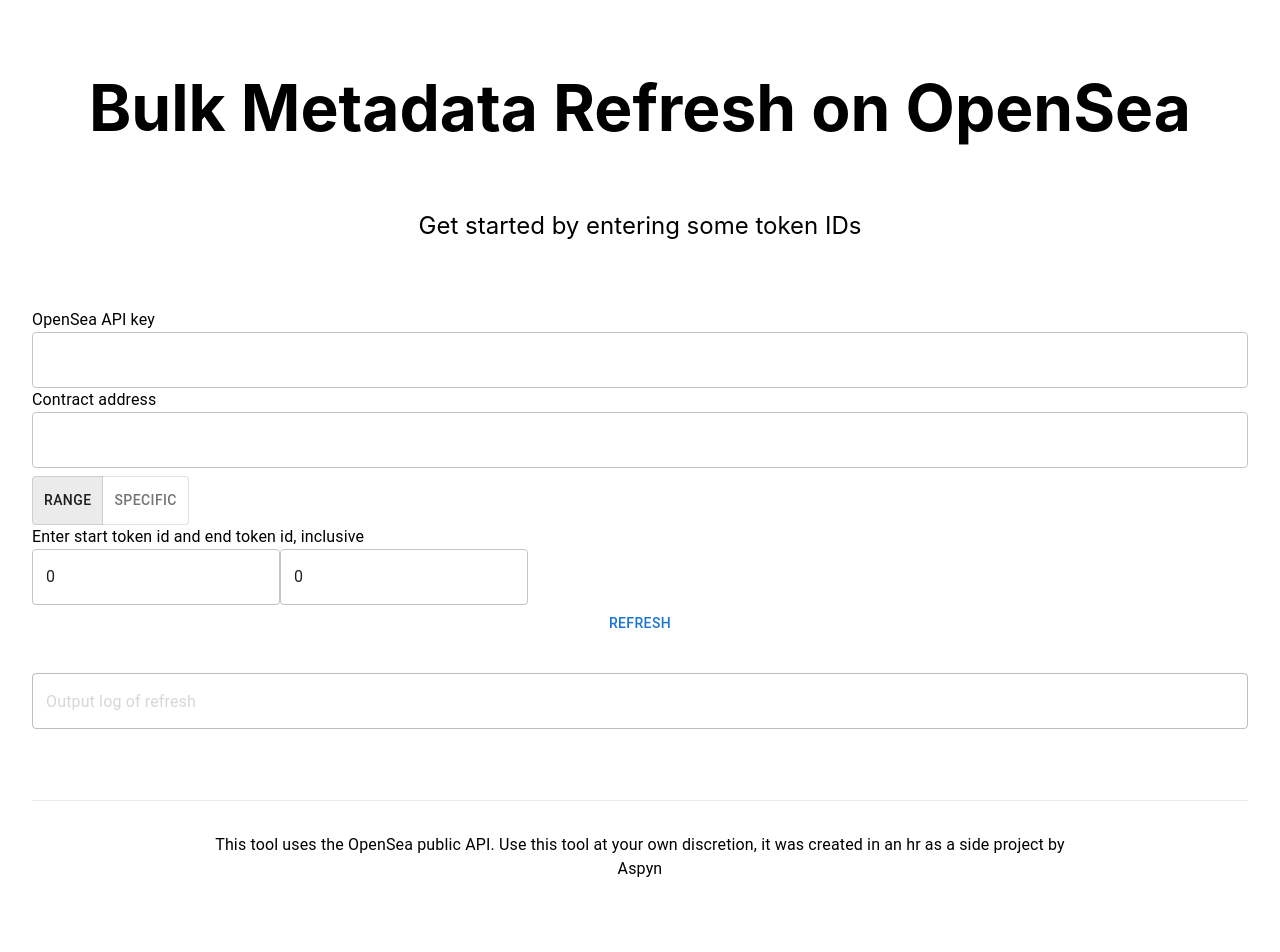
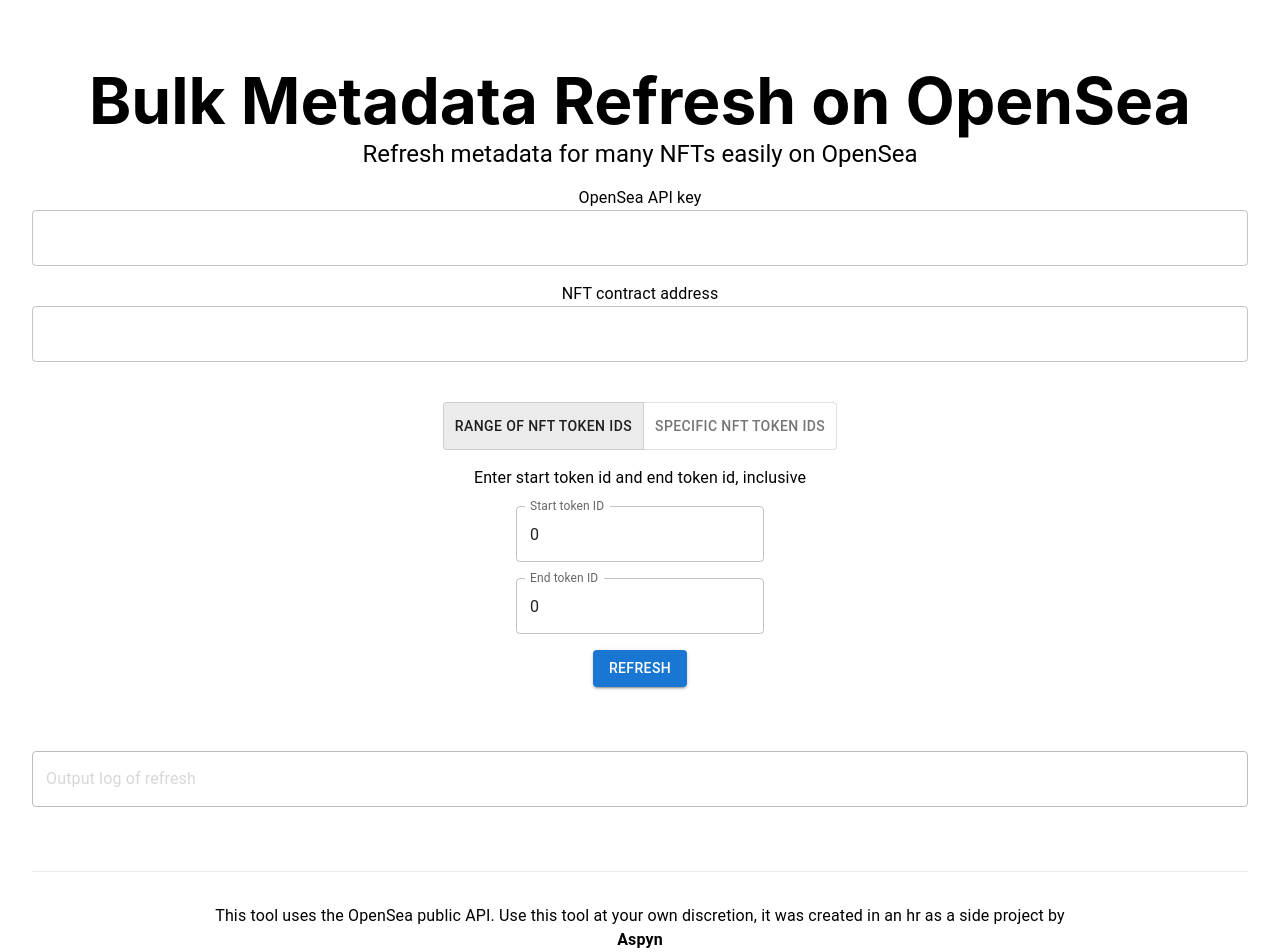
Before and after one commit to stuckinaboot/opensea-bulk-metadata-refresh, a Next.js app in the folder opensea-bulk-metadata-refresh/: page / in a window 1280 px wide. Shown: the top 952 px of the page. Before the commit the page ends 913 px from the top, so only its background shows below. Built offline with nearby package versions, Linux system fonts and the light colour scheme.

Commit message:
clean up

```diff
--- a/opensea-bulk-metadata-refresh/components/BulkRefresh.tsx
+++ b/opensea-bulk-metadata-refresh/components/BulkRefresh.tsx
@@ -13,8 +13,8 @@
 import SpecificComponent from "./SpecificComponent";
 
 enum BulkRefreshType {
-  RANGE = "range",
-  SPECIFIC = "specific",
+  RANGE = "range of NFT token IDs",
+  SPECIFIC = "Specific NFT token IDs",
 }
 async function sleep(ms: number) {
   return new Promise((resolve) => setTimeout(resolve, ms));
@@ -111,7 +111,17 @@
   }, 300);
 
   return (
-    <Grid container justifyContent="center">
+    <Grid
+      container
+      justifyContent="center"
+      style={{ textAlign: "center" }}
+      spacing={2}
+    >
+      <Grid item xs={12}>
+        <Typography variant="h5">
+          Refresh metadata for many NFTs easily on OpenSea
+        </Typography>
+      </Grid>
       <Grid item xs={12}>
         <Typography>OpenSea API key</Typography>
         <TextField
@@ -121,7 +131,7 @@
         />
       </Grid>
       <Grid item xs={12}>
-        <Typography>Contract address</Typography>
+        <Typography>NFT contract address</Typography>
         <TextField
           value={contractAddress}
           onChange={(e) => setContractAddress(e.target.value)}
@@ -166,7 +176,11 @@
           />
         </Grid>
       )}
-      <Button onClick={refresh}>Refresh</Button>
+      <Grid item>
+        <Button onClick={refresh} variant="contained">
+          Refresh
+        </Button>
+      </Grid>
       <Grid item xs={12}>
         <Box mt={4} />
       </Grid>
--- a/opensea-bulk-metadata-refresh/components/RangeComponent.tsx
+++ b/opensea-bulk-metadata-refresh/components/RangeComponent.tsx
@@ -8,8 +8,13 @@
   onUpdateEndTokenId: (updated: string) => void;
 }) {
   return (
+    <Grid container item xs={12} spacing={2}>
       <Grid item xs={12}>
-      <Typography>Enter start token id and end token id, inclusive</Typography>
+        <Typography>
+          Enter start token id and end token id, inclusive
+        </Typography>
+      </Grid>
+      <Grid item xs={12}>
         <TextField
           value={props.startTokenId}
           onChange={(e) => {
@@ -24,7 +29,10 @@
               props.onUpdateStartTokenId(value);
             }
           }}
+          label="Start token ID"
         />
+      </Grid>
+      <Grid item xs={12}>
         <TextField
           value={props.endTokenId}
           onChange={(e) => {
@@ -39,7 +47,9 @@
               props.onUpdateEndTokenId(value);
             }
           }}
+          label="End token ID"
         />
+      </Grid>
     </Grid>
   );
 }
--- a/opensea-bulk-metadata-refresh/pages/index.tsx
+++ b/opensea-bulk-metadata-refresh/pages/index.tsx
@@ -16,10 +16,6 @@
 
       <main className={styles.main}>
         <h1 className={styles.title}>Bulk Metadata Refresh on OpenSea</h1>
-
-        <p className={styles.description}>
-          Get started by entering some token IDs
-        </p>
         <BulkRefresh />
       </main>
 
@@ -27,9 +23,15 @@
         <Typography>
           This tool uses the OpenSea public API. Use this tool at your own
           discretion, it was created in an hr as a side project by{" "}
-          <span>
-            <a href="https://twitter.com/AspynPalatnick">Aspyn</a>
-          </span>
+          <b>
+            <a
+              href="https://twitter.com/AspynPalatnick"
+              target="_blank"
+              rel="noreferrer"
+            >
+              Aspyn
+            </a>
+          </b>
         </Typography>
       </footer>
     </div>
```
Lines whose indentation alone changed are shown as unchanged.
